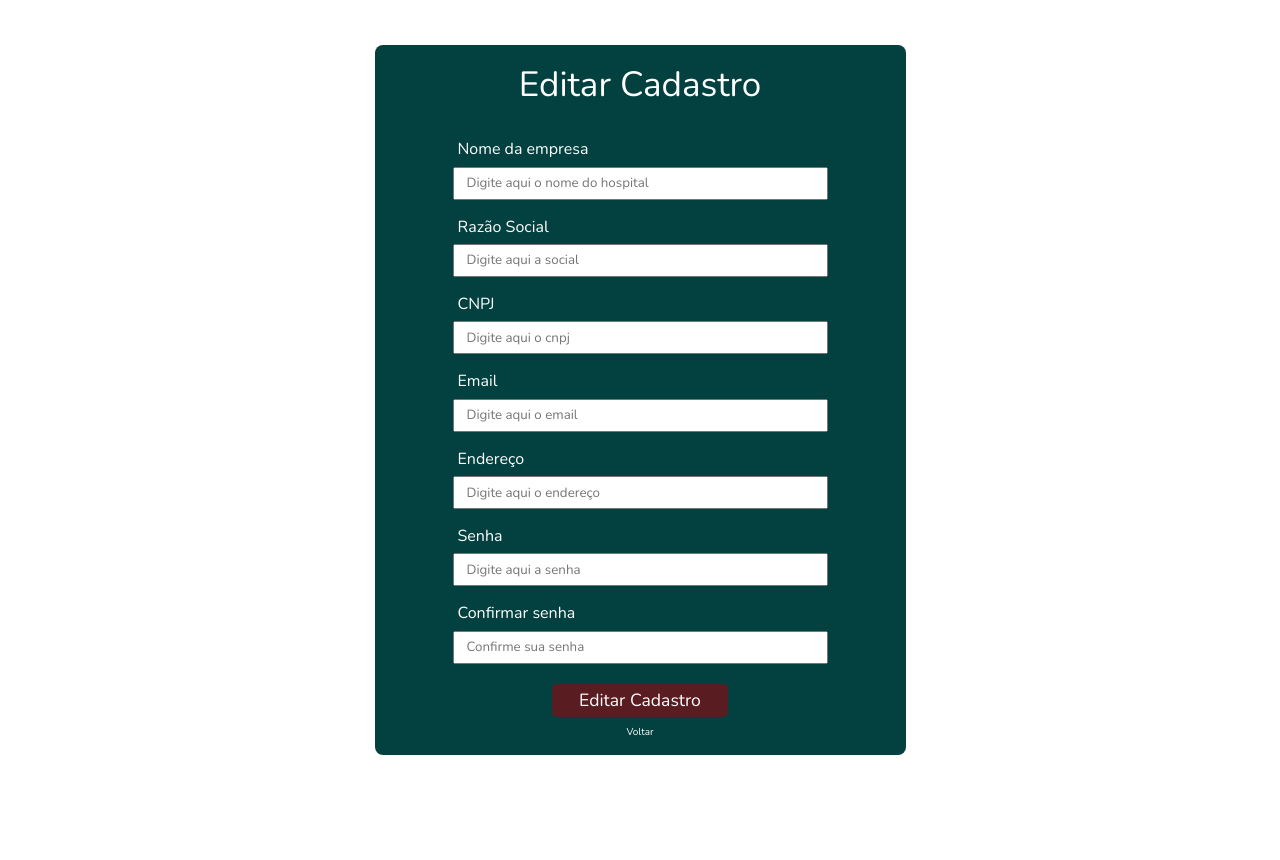
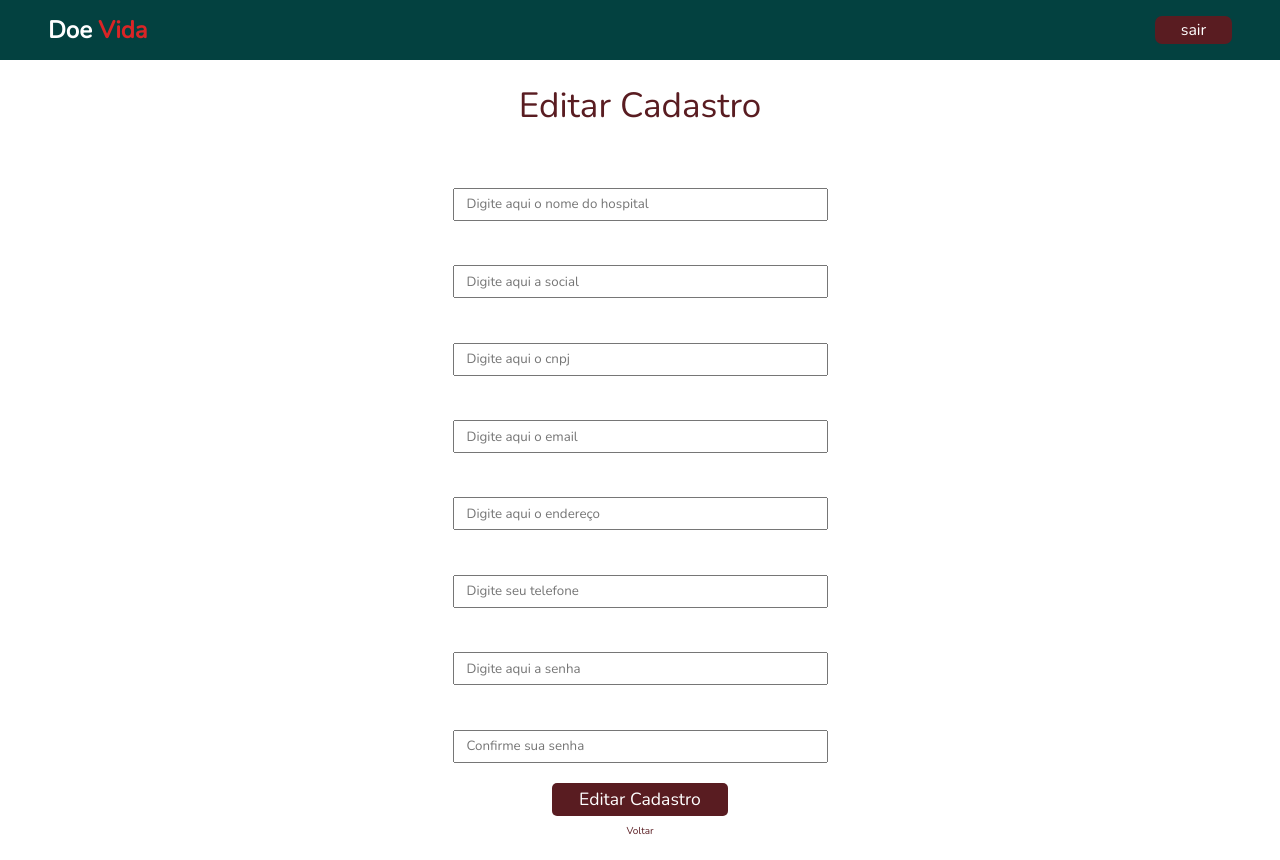
Before and after one commit to carlasuzart/Doe-Vida, a React (Create React App) app: page /EditHospital in a window 1280 px wide. Before the commit the page ends 800 px from the top, so only its background shows below. Built offline with nearby package versions, Linux system fonts and the light colour scheme.

Commit message:
feat:header on the page

```diff
--- a/src/Pages/EditHospital/index.jsx
+++ b/src/Pages/EditHospital/index.jsx
@@ -1,7 +1,11 @@
 import { Container, RegisterForm } from "./style";
+import HeaderAlt from "../../components/HeaderAlt"
 
 function EditHospital() {
+
   return (
+    <>
+      <HeaderAlt type="hospital" />
       <Container>
         <RegisterForm>
           <h1> Editar Cadastro</h1>
@@ -27,6 +31,10 @@ function EditHospital() {
               <input type="text" placeholder="Digite aqui o endereço" />
             </div>
             <div className="input">
+              <label htmlFor="Telefone">Telefone</label>
+              <input type="text" placeholder="Digite seu telefone" />
+            </div>
+            <div className="input">
               <label htmlFor="password">Senha</label>
               <input type="password" placeholder="Digite aqui a senha" />
             </div>
@@ -41,6 +49,7 @@ function EditHospital() {
           </section>
         </RegisterForm>
       </Container>
+    </>
   );
 }
 
--- a/src/Pages/EditHospital/style.js
+++ b/src/Pages/EditHospital/style.js
@@ -12,7 +12,6 @@ export const RegisterForm = styled.section`
   max-width: 531px;
   min-width: 250px;
   padding: 1rem 0;
-  background: #034140;
   border-radius: 8px;
 
   display: flex;
@@ -21,10 +20,11 @@ export const RegisterForm = styled.section`
   justify-content: space-between;
 
   h1 {
-    color: white;
+    color:#591c21;
     font-weight: 400;
     font-size: 35px;
     margin-bottom: 30px;
+
   }
 
   .inputSection {
@@ -48,6 +48,7 @@ export const RegisterForm = styled.section`
         height: 33px;
         outline: none;
         padding-left: 12px;
+
       }
     }
   }
@@ -80,7 +81,7 @@ export const RegisterForm = styled.section`
     span {
       cursor: pointer;
       font-size: 10px;
-      color: white;
+      color: #591c21;
 
       &:hover {
         text-decoration: underline;
```
Lines whose indentation alone changed are shown as unchanged.
